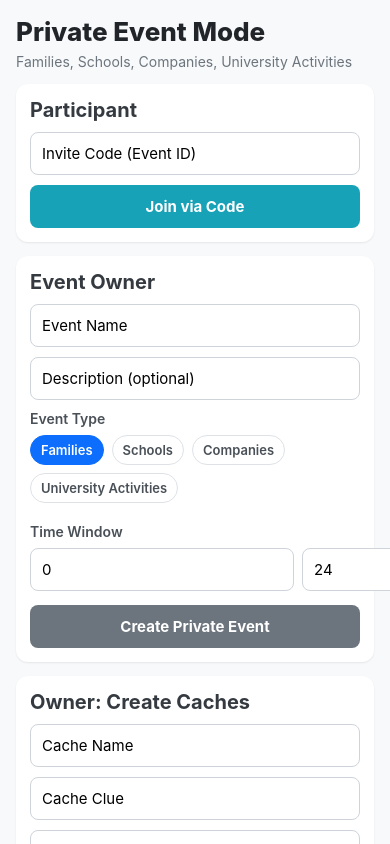
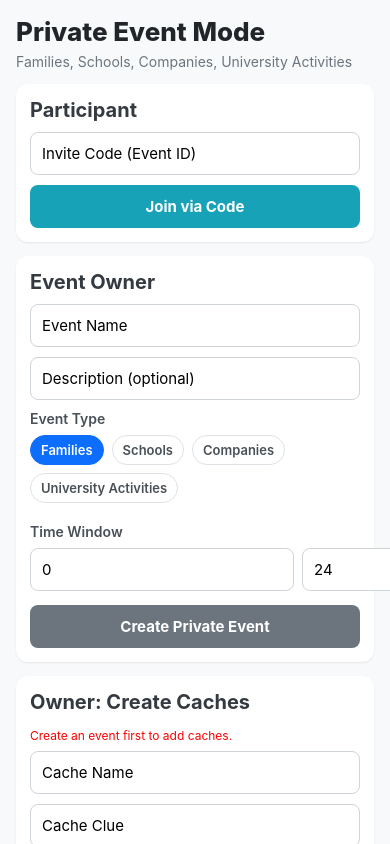
Before and after one commit to 77istM/Mall_Navigator_App, a React Native app: screen /PrivateDashboard in a window 390 px wide. Built offline with nearby package versions, Linux system fonts and the light colour scheme.

Commit message:
UI cachecard guidence (#20)
* Add guidance message for event number requirement in CreateCacheCard

* Add ownedEventId prop and update guidance message in CreateCacheCard

```diff
--- a/PrivateMode/components/CreateCacheCard.js
+++ b/PrivateMode/components/CreateCacheCard.js
@@ -27,10 +27,16 @@ export default function CreateCacheCard({
   onCreateCache,
   isCreatingCache,
   cacheStatus,
+  ownedEventId,
 }) {
   return (
     <View style={styles.card}>
       <Text style={styles.header}>Owner: Create Caches</Text>
+      {!ownedEventId ? (
+        <Text style={{ color: 'red', fontSize: 12, marginTop: 4, marginBottom: 8 }}>
+          Create an event first to add caches.
+        </Text>
+      ) : null}
       <InlineStatusMessage status={cacheStatus} />
       <TextInput
         style={styles.input}
--- a/screens/PrivateScreen.js
+++ b/screens/PrivateScreen.js
@@ -105,6 +105,7 @@ export default function PrivateDashboardScreen({ navigation }) {
         onCreateCache={() => cacheMgmt.handleCreateCache(eventMgmt.ownedEventId)}
         isCreatingCache={cacheMgmt.isCreatingCache}
         cacheStatus={cacheMgmt.cacheStatus}
+        ownedEventId={eventMgmt.ownedEventId}
       />
 
       <ParticipantProgressCard
```
